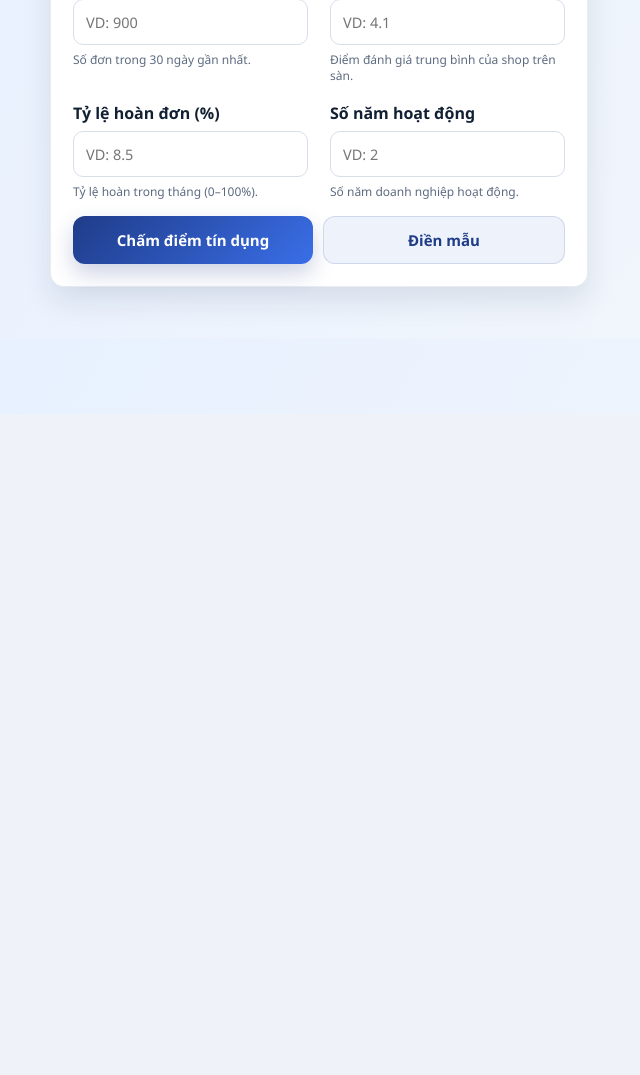
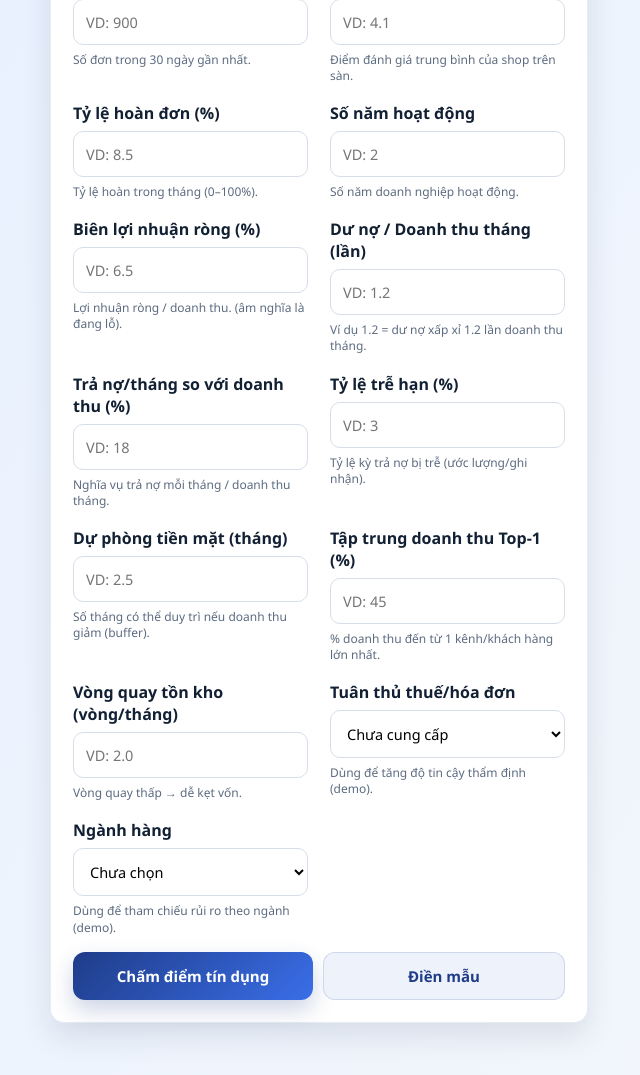
Before and after one commit to quangminhhhhh-del/firstt, a Flask app: page / in a window 1280 px wide. Shown: the part 386-1461 px from the top of the page, without its empty margins (116-756 px from the left). Before the commit the page ends 695 px from the top, so only its background shows below. Run offline with Flask 3, Linux system fonts and the light colour scheme.

Commit message:
fix score route

```diff
--- a/app.py
+++ b/app.py
@@ -127,7 +127,7 @@ def fallback_risk_estimate(d: dict) -> float:
     """
     Ước lượng rủi ro baseline (0..1) theo nghiệp vụ.
     Mục tiêu:
-      - Trả kết quả ổn định và "hợp lý nghiệp vụ" với 6 chỉ số đầu vào.
+      - Trả kết quả ổn định và "hợp lý nghiệp vụ" với các chỉ số đầu vào.
       - Dùng làm nền để hiệu chỉnh kết quả ML (RF) khi ML bị lệch do thiếu feature.
     """
     rev = d["monthly_revenue"]
@@ -137,6 +137,17 @@ def fallback_risk_estimate(d: dict) -> float:
     rating = d["platform_rating"]
     years = d["years_in_business"]
 
+    # ====== NEW: thêm chỉ số nghiệp vụ tín dụng ======
+    net_margin = d.get("net_profit_margin", 0.0)                 # %
+    debt_to_revenue = d.get("debt_to_revenue", 0.0)              # ratio (0..5)
+    monthly_debt_payment_ratio = d.get("monthly_debt_payment_ratio", 0.0)  # % doanh thu (0..100)
+    late_payment_rate = d.get("late_payment_rate", 0.0)          # %
+    cash_buffer_months = d.get("cash_buffer_months", 0.0)        # số tháng dự phòng (0..24)
+    customer_concentration = d.get("customer_concentration", 0.0) # % (0..100)
+    inventory_turnover = d.get("inventory_turnover", 0.0)        # vòng / tháng (0..50)
+    tax_compliance = d.get("tax_compliance", "unknown")          # yes/no/unknown
+    business_sector = d.get("business_sector", "unknown")        # text (để giải thích / không ép)
+
     # Các thang này chỉ là "demo-scale": giữ nhất quán với UI
     rev_score = 1 - _clamp(rev / 120000, 0, 1)           # doanh thu càng cao rủi ro càng giảm
     order_score = 1 - _clamp(orders / 2500, 0, 1)        # số đơn càng cao rủi ro càng giảm
@@ -145,16 +156,52 @@ def fallback_risk_estimate(d: dict) -> float:
     rating_score = _clamp((4.6 - rating) / 3.0, 0, 1)    # rating thấp => rủi ro tăng
     age_score = _clamp((3 - years) / 3.0, 0, 1)          # hoạt động <3 năm => rủi ro tăng
 
-    # Trọng số nghiệp vụ (ưu tiên hoàn đơn & biến động dòng tiền)
+    # ====== NEW: chuẩn hoá điểm rủi ro cho chỉ số mới ======
+    # Net profit margin: <0% rất xấu; 0-5% yếu; 10%+ tốt
+    # score = 1 (xấu) -> 0 (tốt)
+    margin_score = _clamp((8 - net_margin) / 12.0, 0, 1)  # ~ net_margin >= 8% => tốt
+
+    # Debt to revenue (dư nợ / doanh thu tháng): >2 lần là rủi ro cao
+    debt_score = _clamp(debt_to_revenue / 2.0, 0, 1)
+
+    # Monthly debt payment ratio: (trả nợ/tháng) / doanh thu: >35% căng
+    pay_score = _clamp(monthly_debt_payment_ratio / 35.0, 0, 1)
+
+    # Late payment rate: >10% bắt đầu xấu, >25% rất xấu
+    late_score = _clamp(late_payment_rate / 25.0, 0, 1)
+
+    # Cash buffer months: 0 tháng xấu; >=3 tháng là tốt dần; >=6 rất tốt
+    buffer_score = 1 - _clamp(cash_buffer_months / 6.0, 0, 1)
+
+    # Customer concentration: top1 >60% là rủi ro tập trung
+    conc_score = _clamp((customer_concentration - 20.0) / 60.0, 0, 1)
+
+    # Inventory turnover: <1 vòng/tháng rủi ro tồn kho; >=3 tốt
+    inv_score = _clamp((2.5 - inventory_turnover) / 2.5, 0, 1)
+
+    # Tax compliance: nếu "no" tăng rủi ro nhẹ; "unknown" tăng rất nhẹ
+    tax_penalty = 0.10 if tax_compliance == "no" else (0.04 if tax_compliance == "unknown" else 0.0)
+
+    # Trọng số nghiệp vụ (ưu tiên hoàn đơn & biến động dòng tiền + khả năng trả nợ)
     risk = (
-        0.20 * rev_score +
-        0.14 * order_score +
-        0.26 * refund_score +
-        0.22 * vol_score +
-        0.10 * rating_score +
-        0.08 * age_score
+        0.16 * rev_score +
+        0.10 * order_score +
+        0.20 * refund_score +
+        0.18 * vol_score +
+        0.08 * rating_score +
+        0.06 * age_score +
+        # NEW weights
+        0.10 * margin_score +
+        0.07 * debt_score +
+        0.08 * pay_score +
+        0.06 * late_score +
+        0.06 * buffer_score +
+        0.03 * conc_score +
+        0.02 * inv_score
     )
-    return float(_clamp(risk, 0.02, 0.98))
+
+    risk = float(_clamp(risk + tax_penalty, 0.02, 0.98))
+    return risk
 
 
 def choose_final_risk(
@@ -239,30 +286,50 @@ def policy_recommendation(score: float, d: dict) -> dict:
     """
     rev = float(d["monthly_revenue"])
 
+    # ====== NEW: thêm điều chỉnh hạn mức theo khả năng trả nợ / buffer / dư nợ ======
+    net_margin = float(d.get("net_profit_margin", 0.0))
+    debt_to_revenue = float(d.get("debt_to_revenue", 0.0))
+    monthly_pay_ratio = float(d.get("monthly_debt_payment_ratio", 0.0))
+    buffer_months = float(d.get("cash_buffer_months", 0.0))
+    late_rate = float(d.get("late_payment_rate", 0.0))
+
+    # hệ số điều chỉnh (nhẹ) để không làm “nhảy” kết quả
+    adj = 1.0
+    if net_margin < 2:
+        adj *= 0.90
+    if debt_to_revenue > 1.5:
+        adj *= 0.90
+    if monthly_pay_ratio > 30:
+        adj *= 0.88
+    if buffer_months >= 3:
+        adj *= 1.05
+    if late_rate > 10:
+        adj *= 0.92
+
     if score >= 70:
         decision = "NÊN PHÊ DUYỆT (rủi ro thấp)"
-        limit = rev * 1.2
+        limit = rev * 1.2 * adj
         conditions = [
             "Ưu tiên đối soát doanh thu sàn 3 tháng gần nhất.",
             "Theo dõi biến động dòng tiền/hoàn đơn theo tuần."
         ]
     elif score >= 50:
         decision = "CẦN THẨM ĐỊNH THÊM (rủi ro trung bình)"
-        limit = rev * 0.7
+        limit = rev * 0.7 * adj
         conditions = [
             "Yêu cầu sao kê/đối soát sàn 3–6 tháng.",
             "Giới hạn hạn mức ban đầu; tăng dần nếu hoàn đơn & dòng tiền ổn định."
         ]
     elif score >= 35:
         decision = "THẨM ĐỊNH CHẶT (rủi ro cao)"
-        limit = rev * 0.5
+        limit = rev * 0.5 * adj
         conditions = [
             "Kiểm tra kỹ hoàn đơn, khiếu nại, và dòng tiền 6 tháng.",
             "Áp điều kiện kiểm soát (giữ lại một phần doanh thu/đối soát chặt)."
         ]
     else:
         decision = "KHÔNG KHUYẾN NGHỊ (rủi ro rất cao)"
-        limit = rev * 0.3
+        limit = rev * 0.3 * adj
         conditions = [
             "Chỉ cân nhắc nếu có tài sản/đảm bảo hoặc đối tác bảo lãnh.",
             "Yêu cầu dữ liệu tài chính đầy đủ trước khi xem xét lại."
@@ -285,6 +352,17 @@ def explain_ai(d: dict, credit_score: float, risk_final: float, model_source: st
     vol = d["cashflow_volatility"]
     rating = d["platform_rating"]
     years = d["years_in_business"]
+
+    # ====== NEW: thêm các chỉ số nghiệp vụ để giải thích ======
+    net_margin = float(d.get("net_profit_margin", 0.0))
+    debt_to_revenue = float(d.get("debt_to_revenue", 0.0))
+    monthly_pay_ratio = float(d.get("monthly_debt_payment_ratio", 0.0))
+    late_rate = float(d.get("late_payment_rate", 0.0))
+    buffer_months = float(d.get("cash_buffer_months", 0.0))
+    conc = float(d.get("customer_concentration", 0.0))
+    inv_turn = float(d.get("inventory_turnover", 0.0))
+    tax_compliance = str(d.get("tax_compliance", "unknown"))
+    business_sector = str(d.get("business_sector", "unknown"))
 
     # 1) Revenue
     if rev < 30000:
@@ -361,6 +439,106 @@ def explain_ai(d: dict, credit_score: float, risk_final: float, model_source: st
         exps.append({"title": "Thời gian hoạt động", "impact": "Tích cực",
                      "detail": f"Hoạt động {years:.1f} năm → độ bền tốt, giảm rủi ro 'mở ra đóng vào'."})
 
+    # ====== NEW: 7) Net profit margin ======
+    if net_margin < 0:
+        exps.append({"title": "Biên lợi nhuận ròng", "impact": "Tiêu cực",
+                     "detail": f"Biên LN ròng {net_margin:.1f}% (âm) → kinh doanh lỗ, rủi ro trả nợ cao."})
+        recs.append("Rà soát giá vốn/chi phí marketing; ưu tiên sản phẩm biên lợi nhuận tốt.")
+    elif net_margin < 3:
+        exps.append({"title": "Biên lợi nhuận ròng", "impact": "Trung tính",
+                     "detail": f"Biên LN ròng {net_margin:.1f}% thấp → dễ bị ăn mòn lợi nhuận khi hoàn đơn/chi phí tăng."})
+        recs.append("Tối ưu phí sàn/ship/ads; tăng AOV hoặc tăng giá trị đơn hàng.")
+    else:
+        exps.append({"title": "Biên lợi nhuận ròng", "impact": "Tích cực",
+                     "detail": f"Biên LN ròng {net_margin:.1f}% tốt → tăng sức chịu đựng biến động và khả năng trả nợ."})
+
+    # ====== NEW: 8) Debt & payment burden ======
+    if debt_to_revenue > 2.0:
+        exps.append({"title": "Dư nợ / Doanh thu tháng", "impact": "Tiêu cực",
+                     "detail": f"Tỷ lệ {debt_to_revenue:.2f}x cao → đòn bẩy lớn, dễ căng dòng tiền khi giảm bán."})
+        recs.append("Giảm đòn bẩy: cơ cấu nợ, kéo dài kỳ hạn, giảm chi phí cố định.")
+    elif debt_to_revenue > 1.0:
+        exps.append({"title": "Dư nợ / Doanh thu tháng", "impact": "Trung tính",
+                     "detail": f"Tỷ lệ {debt_to_revenue:.2f}x trung bình → cần kiểm soát nghĩa vụ trả nợ theo chu kỳ bán."})
+    else:
+        exps.append({"title": "Dư nợ / Doanh thu tháng", "impact": "Tích cực",
+                     "detail": f"Tỷ lệ {debt_to_revenue:.2f}x thấp → cấu trúc vốn an toàn hơn."})
+
+    if monthly_pay_ratio > 35:
+        exps.append({"title": "Gánh trả nợ / Doanh thu", "impact": "Tiêu cực",
+                     "detail": f"{monthly_pay_ratio:.1f}% cao → áp lực trả nợ lớn, dễ trễ hạn khi doanh thu giảm."})
+        recs.append("Ưu tiên cơ cấu trả nợ, giảm tỷ lệ trả nợ/tháng, tăng buffer tiền mặt.")
+    elif monthly_pay_ratio > 20:
+        exps.append({"title": "Gánh trả nợ / Doanh thu", "impact": "Trung tính",
+                     "detail": f"{monthly_pay_ratio:.1f}% cần theo dõi → nên giữ dòng tiền đều để tránh dồn nợ."})
+    else:
+        exps.append({"title": "Gánh trả nợ / Doanh thu", "impact": "Tích cực",
+                     "detail": f"{monthly_pay_ratio:.1f}% thấp → dư địa dòng tiền tốt hơn."})
+
+    # ====== NEW: 9) Late payment ======
+    if late_rate > 15:
+        exps.append({"title": "Tỷ lệ trễ hạn", "impact": "Tiêu cực",
+                     "detail": f"Trễ hạn {late_rate:.1f}% cao → dấu hiệu kỷ luật tín dụng yếu/áp lực dòng tiền."})
+        recs.append("Thiết lập lịch trả nợ tự động; kiểm soát chi tiêu; ưu tiên trả nợ đúng hạn.")
+    elif late_rate > 5:
+        exps.append({"title": "Tỷ lệ trễ hạn", "impact": "Trung tính",
+                     "detail": f"Trễ hạn {late_rate:.1f}% → cần theo dõi 1–2 chu kỳ để đánh giá xu hướng."})
+    else:
+        exps.append({"title": "Tỷ lệ trễ hạn", "impact": "Tích cực",
+                     "detail": f"Trễ hạn {late_rate:.1f}% thấp → lịch sử thanh toán tốt hơn."})
+
+    # ====== NEW: 10) Cash buffer months ======
+    if buffer_months < 0.5:
+        exps.append({"title": "Dự phòng tiền mặt", "impact": "Tiêu cực",
+                     "detail": f"Buffer {buffer_months:.1f} tháng thấp → dễ hụt vốn khi hoàn đơn/đứt dòng tiền."})
+        recs.append("Tăng dự phòng: giữ lại % doanh thu, giảm tồn kho chậm quay, hạn chế chi phí cố định.")
+    elif buffer_months < 2:
+        exps.append({"title": "Dự phòng tiền mặt", "impact": "Trung tính",
+                     "detail": f"Buffer {buffer_months:.1f} tháng → tạm ổn, nên nâng lên ~3 tháng để an toàn."})
+    else:
+        exps.append({"title": "Dự phòng tiền mặt", "impact": "Tích cực",
+                     "detail": f"Buffer {buffer_months:.1f} tháng tốt → giảm rủi ro thanh khoản."})
+
+    # ====== NEW: 11) Concentration ======
+    if conc > 60:
+        exps.append({"title": "Tập trung doanh thu", "impact": "Tiêu cực",
+                     "detail": f"Top-1 chiếm {conc:.0f}% → rủi ro tập trung cao (mất nguồn bán sẽ ảnh hưởng mạnh)."})
+        recs.append("Giảm tập trung: mở thêm kênh bán, tăng khách hàng lặp lại, đa dạng sản phẩm.")
+    elif conc > 35:
+        exps.append({"title": "Tập trung doanh thu", "impact": "Trung tính",
+                     "detail": f"Top-1 chiếm {conc:.0f}% → cần đa dạng kênh/khách để giảm sốc doanh thu."})
+    else:
+        exps.append({"title": "Tập trung doanh thu", "impact": "Tích cực",
+                     "detail": f"Top-1 chiếm {conc:.0f}% thấp → doanh thu phân tán, ổn định hơn."})
+
+    # ====== NEW: 12) Inventory turnover ======
+    if inv_turn < 1:
+        exps.append({"title": "Vòng quay tồn kho", "impact": "Tiêu cực",
+                     "detail": f"{inv_turn:.1f} vòng/tháng thấp → tồn kho chậm, rủi ro kẹt vốn và lỗi mốt."})
+        recs.append("Tối ưu tồn kho: giảm SKU chậm bán, xả hàng tồn, cải thiện forecast.")
+    elif inv_turn < 2.5:
+        exps.append({"title": "Vòng quay tồn kho", "impact": "Trung tính",
+                     "detail": f"{inv_turn:.1f} vòng/tháng → cần cải thiện để giảm vốn nằm trong kho."})
+    else:
+        exps.append({"title": "Vòng quay tồn kho", "impact": "Tích cực",
+                     "detail": f"{inv_turn:.1f} vòng/tháng tốt → giảm rủi ro thanh khoản."})
+
+    # ====== NEW: 13) Compliance & sector (giải thích nhẹ) ======
+    if tax_compliance == "no":
+        exps.append({"title": "Tuân thủ thuế", "impact": "Tiêu cực",
+                     "detail": "Chưa tuân thủ thuế/hoá đơn đầy đủ → rủi ro pháp lý & khó thẩm định doanh thu."})
+        recs.append("Bổ sung hồ sơ thuế/hoá đơn, đối soát sàn đầy đủ để tăng độ tin cậy.")
+    elif tax_compliance == "unknown":
+        exps.append({"title": "Tuân thủ thuế", "impact": "Trung tính",
+                     "detail": "Chưa cung cấp thông tin tuân thủ thuế → nên bổ sung để nâng độ tin cậy thẩm định."})
+    else:
+        exps.append({"title": "Tuân thủ thuế", "impact": "Tích cực",
+                     "detail": "Tuân thủ thuế tốt → hỗ trợ thẩm định và giảm rủi ro pháp lý."})
+
+    if business_sector and business_sector != "unknown":
+        exps.append({"title": "Ngành hàng", "impact": "Trung tính",
+                     "detail": f"Ngành: {business_sector}. (Dùng để tham chiếu vì rủi ro theo ngành có thể khác nhau)."})
+
     # Summary theo NGHIỆP VỤ: bám credit_score (không dùng mỗi 'đếm tiêu cực' nữa)
     if credit_score >= 70:
         summary = "Rủi ro thấp: có thể phê duyệt hạn mức phù hợp, ưu tiên kiểm soát biến động dòng tiền và duy trì tỷ lệ hoàn thấp."
@@ -377,10 +555,10 @@ def explain_ai(d: dict, credit_score: float, risk_final: float, model_source: st
     summary += f"\n(Độ tin cậy: {confidence})"
 
     recs = list(dict.fromkeys(recs))
-    return exps[:7], recs[:5], summary
+    return exps[:12], recs[:6], summary
 
 
-# ===================== ROUTES =====================
+#  ROUTES
 @app.route("/")
 def home():
     return render_template("index.html")
@@ -399,7 +577,26 @@ def score_api():
             "cashflow_volatility": _clamp(_to_float(payload.get("cashflow_volatility"), 0.3), 0, 1),
             "platform_rating": _clamp(_to_float(payload.get("platform_rating"), 4.0), 1, 5),
             "years_in_business": _clamp(_to_float(payload.get("years_in_business"), 0), 0, 100),
+
+            # ====== NEW: thêm các chỉ số nghiệp vụ tín dụng ======
+            # Lưu ý: Những field này KHÔNG bắt buộc nằm trong ML feature_columns.
+            # Nếu model không dùng thì vẫn dùng để baseline + giải thích.
+            "net_profit_margin": _clamp(_to_float(payload.get("net_profit_margin"), 0.0), -100, 100),               # %
+            "debt_to_revenue": _clamp(_to_float(payload.get("debt_to_revenue"), 0.0), 0, 10),                        # ratio
+            "monthly_debt_payment_ratio": _clamp(_to_float(payload.get("monthly_debt_payment_ratio"), 0.0), 0, 200), # %
+            "late_payment_rate": _clamp(_to_float(payload.get("late_payment_rate"), 0.0), 0, 100),                   # %
+            "cash_buffer_months": _clamp(_to_float(payload.get("cash_buffer_months"), 0.0), 0, 24),                  # months
+            "customer_concentration": _clamp(_to_float(payload.get("customer_concentration"), 0.0), 0, 100),         # %
+            "inventory_turnover": _clamp(_to_float(payload.get("inventory_turnover"), 0.0), 0, 50),                  # turns/month
+            "tax_compliance": str(payload.get("tax_compliance") or "unknown").strip().lower(),                       # yes/no/unknown
+            "business_sector": str(payload.get("business_sector") or "unknown").strip(),                              # text
         }
+
+        # ====== NEW: normalize categorical ======
+        if data["tax_compliance"] not in {"yes", "no", "unknown"}:
+            data["tax_compliance"] = "unknown"
+        if data["business_sector"] == "":
+            data["business_sector"] = "unknown"
 
         df = build_feature_df(data)
 
--- a/templates/index.html
+++ b/templates/index.html
@@ -82,7 +82,7 @@ body{
 .field{display:flex;flex-direction:column;gap:7px;}
 label{font-weight:650;}
 .help{font-size:12px;color:var(--muted);line-height:1.35;}
-input{
+input, select{
   padding:12px 12px;
   border-radius:10px;
   border:1px solid var(--stroke);
@@ -91,7 +91,7 @@ input{
   transition: border .15s, box-shadow .15s;
   background:#fff;
 }
-input:focus{
+input:focus, select:focus{
   border-color: rgba(58,110,232,.65);
   box-shadow: 0 0 0 4px rgba(58,110,232,.12);
 }
@@ -287,6 +287,74 @@ button:disabled{opacity:.7;cursor:not-allowed;}
             <input id="years_in_business" type="number" step="0.1" placeholder="VD: 2" />
             <div class="help">Số năm doanh nghiệp hoạt động.</div>
           </div>
+
+          <!-- ====== NEW: thêm chỉ số nghiệp vụ tín dụng ====== -->
+          <div class="field">
+            <label>Biên lợi nhuận ròng (%)</label>
+            <input id="net_profit_margin" type="number" step="0.1" placeholder="VD: 6.5" />
+            <div class="help">Lợi nhuận ròng / doanh thu. (âm nghĩa là đang lỗ).</div>
+          </div>
+
+          <div class="field">
+            <label>Dư nợ / Doanh thu tháng (lần)</label>
+            <input id="debt_to_revenue" type="number" step="0.01" placeholder="VD: 1.2" />
+            <div class="help">Ví dụ 1.2 = dư nợ xấp xỉ 1.2 lần doanh thu tháng.</div>
+          </div>
+
+          <div class="field">
+            <label>Trả nợ/tháng so với doanh thu (%)</label>
+            <input id="monthly_debt_payment_ratio" type="number" step="0.1" placeholder="VD: 18" />
+            <div class="help">Nghĩa vụ trả nợ mỗi tháng / doanh thu tháng.</div>
+          </div>
+
+          <div class="field">
+            <label>Tỷ lệ trễ hạn (%)</label>
+            <input id="late_payment_rate" type="number" step="0.1" placeholder="VD: 3" />
+            <div class="help">Tỷ lệ kỳ trả nợ bị trễ (ước lượng/ghi nhận).</div>
+          </div>
+
+          <div class="field">
+            <label>Dự phòng tiền mặt (tháng)</label>
+            <input id="cash_buffer_months" type="number" step="0.1" placeholder="VD: 2.5" />
+            <div class="help">Số tháng có thể duy trì nếu doanh thu giảm (buffer).</div>
+          </div>
+
+          <div class="field">
+            <label>Tập trung doanh thu Top-1 (%)</label>
+            <input id="customer_concentration" type="number" step="1" placeholder="VD: 45" />
+            <div class="help">% doanh thu đến từ 1 kênh/khách hàng lớn nhất.</div>
+          </div>
+
+          <div class="field">
+            <label>Vòng quay tồn kho (vòng/tháng)</label>
+            <input id="inventory_turnover" type="number" step="0.1" placeholder="VD: 2.0" />
+            <div class="help">Vòng quay thấp → dễ kẹt vốn.</div>
+          </div>
+
+          <div class="field">
+            <label>Tuân thủ thuế/hóa đơn</label>
+            <select id="tax_compliance">
+              <option value="unknown" selected>Chưa cung cấp</option>
+              <option value="yes">Có</option>
+              <option value="no">Không</option>
+            </select>
+            <div class="help">Dùng để tăng độ tin cậy thẩm định (demo).</div>
+          </div>
+
+          <div class="field">
+            <label>Ngành hàng</label>
+            <select id="business_sector">
+              <option value="unknown" selected>Chưa chọn</option>
+              <option value="FMCG">FMCG / Tiêu dùng nhanh</option>
+              <option value="Fashion">Thời trang</option>
+              <option value="Electronics">Điện tử</option>
+              <option value="Beauty">Mỹ phẩm</option>
+              <option value="Home">Gia dụng</option>
+              <option value="Other">Khác</option>
+            </select>
+            <div class="help">Dùng để tham chiếu rủi ro theo ngành (demo).</div>
+          </div>
+          <!-- ====== END NEW ====== -->
         </div>
 
         <div class="actions">
@@ -362,6 +430,19 @@ function fillSample(){
   $("cashflow_volatility").value = 0.45;
   $("platform_rating").value = 4.1;
   $("years_in_business").value = 2;
+
+  // ====== NEW: sample cho chỉ số nghiệp vụ ======
+  $("net_profit_margin").value = 6.5;
+  $("debt_to_revenue").value = 1.2;
+  $("monthly_debt_payment_ratio").value = 18;
+  $("late_payment_rate").value = 3;
+  $("cash_buffer_months").value = 2.5;
+  $("customer_concentration").value = 45;
+  $("inventory_turnover").value = 2.0;
+  $("tax_compliance").value = "yes";
+  $("business_sector").value = "FMCG";
+  // ====== END NEW ======
+
   setError("");
 }
 
@@ -377,6 +458,13 @@ function toNumber(val){
   if(s === "") return null;
   const n = Number(s);
   return Number.isFinite(n) ? n : null;
+}
+
+// ====== NEW: đọc chuỗi (select) ======
+function toText(val){
+  if(val === null || val === undefined) return null;
+  const s = String(val).trim();
+  return s === "" ? null : s;
 }
 
 function formatNum(x){
@@ -491,10 +579,22 @@ async function score(){
     refund_rate: toNumber($("refund_rate").value),
     cashflow_volatility: toNumber($("cashflow_volatility").value),
     platform_rating: toNumber($("platform_rating").value),
-    years_in_business: toNumber($("years_in_business").value)
+    years_in_business: toNumber($("years_in_business").value),
+
+    // ====== NEW: thêm payload nghiệp vụ ======
+    net_profit_margin: toNumber($("net_profit_margin").value),
+    debt_to_revenue: toNumber($("debt_to_revenue").value),
+    monthly_debt_payment_ratio: toNumber($("monthly_debt_payment_ratio").value),
+    late_payment_rate: toNumber($("late_payment_rate").value),
+    cash_buffer_months: toNumber($("cash_buffer_months").value),
+    customer_concentration: toNumber($("customer_concentration").value),
+    inventory_turnover: toNumber($("inventory_turnover").value),
+    tax_compliance: toText($("tax_compliance").value),
+    business_sector: toText($("business_sector").value)
+    // ====== END NEW ======
   };
 
-  const hasAny = Object.values(payload).some(v => v !== null);
+  const hasAny = Object.values(payload).some(v => v !== null && v !== "" && v !== undefined);
   if(!hasAny){
     setError("Bạn chưa nhập dữ liệu. Hãy điền mẫu hoặc nhập tối thiểu 1 chỉ số.");
     btn.disabled = false;
```
Also changed, not shown: shap_bar_plot.png (deleted), shap_explain_new_sme.png (deleted), shap_summary.png (deleted), shap_summary_new_sme.png (deleted).
